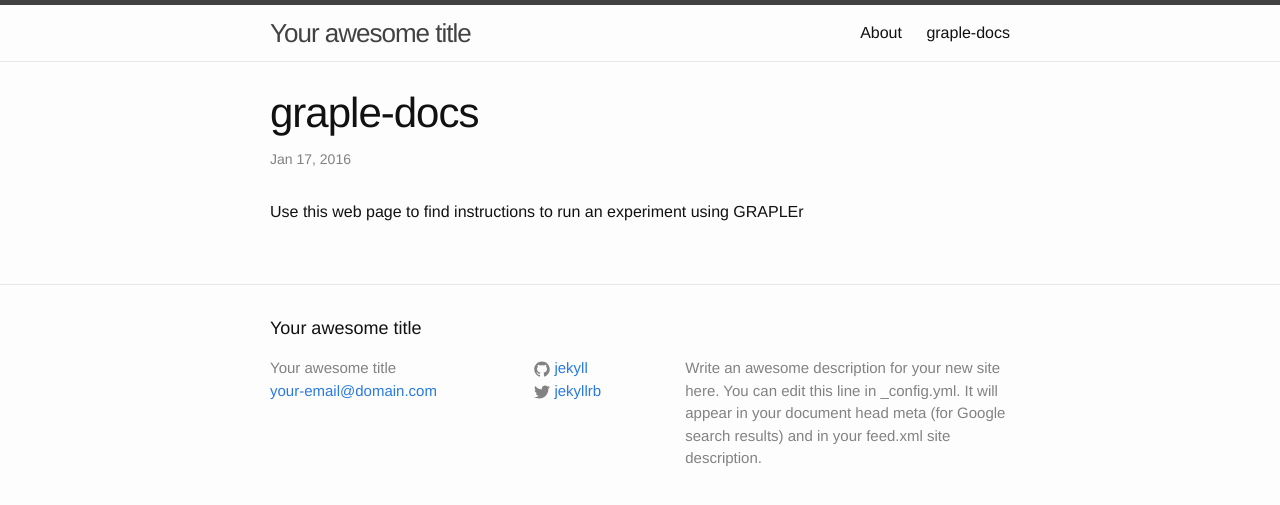
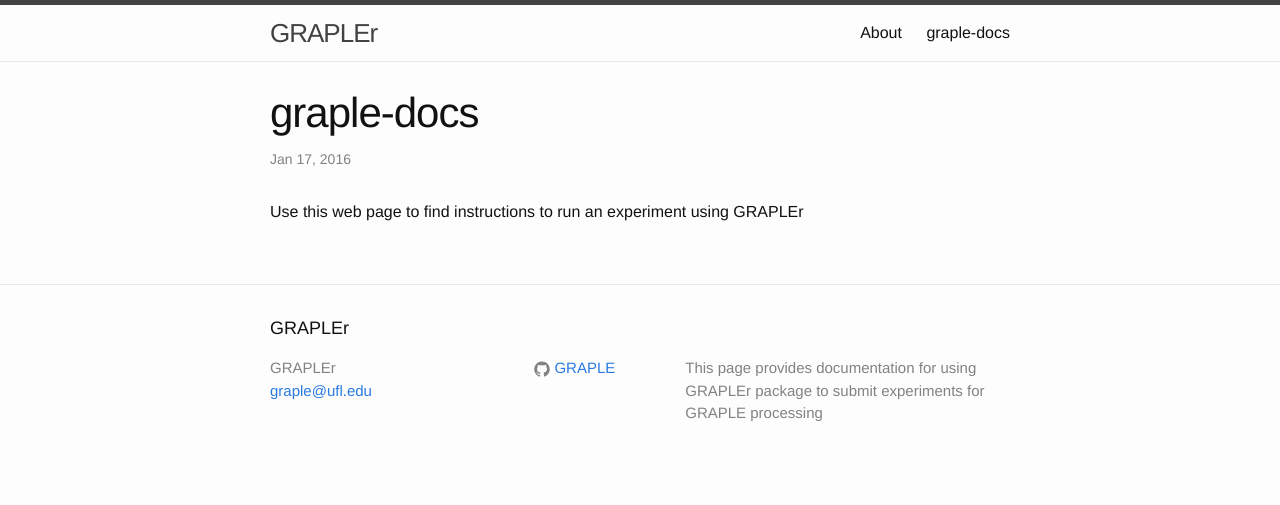
Before and after one commit to smahesul/smahesul.github.io, a Jekyll site: the page built from index.markdown, in a window 1280 px wide. Shown: the top 505 px of the page. Built offline with Jekyll 4.4.1, drawn with Linux system fonts in a browser that asks for light colours.

Commit message:
change config

```diff
--- a/_config.yml
+++ b/_config.yml
@@ -6,16 +6,14 @@
 # 'jekyll serve'. If you change this file, please restart the server process.
 
 # Site settings
-title: Your awesome title
-email: your-email@domain.com
+title: GRAPLEr
+email: graple@ufl.edu
 description: > # this means to ignore newlines until "baseurl:"
-  Write an awesome description for your new site here. You can edit this
-  line in _config.yml. It will appear in your document head meta (for
-  Google search results) and in your feed.xml site description.
+  This page provides documentation for using GRAPLEr package to submit experiments
+  for GRAPLE processing
 baseurl: "" # the subpath of your site, e.g. /blog
-url: "http://yourdomain.com" # the base hostname & protocol for your site
-twitter_username: jekyllrb
-github_username:  jekyll
+url: "http://smahesul.github.io" # the base hostname & protocol for your site
+github_username:  GRAPLE
 
 # Build settings
 markdown: kramdown
```
